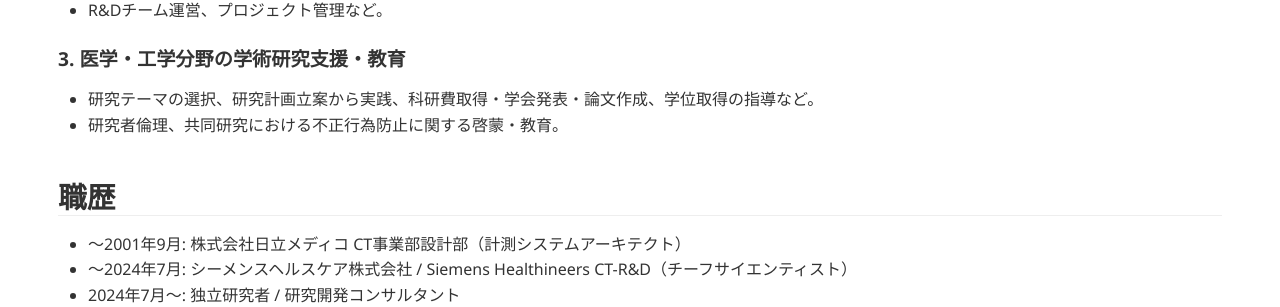
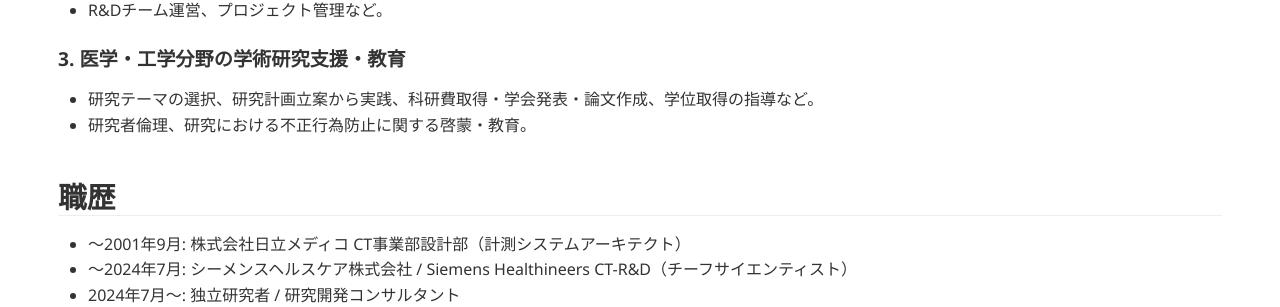
Before and after one commit to tnitoh/tnitoh.github.io, a Jekyll site: the page built from index.md, in a window 1280 px wide. Shown: the part 1267-1574 px from the top of the page. Built offline with Jekyll 4.4.1, drawn with Linux system fonts in a browser that asks for light colours; Markdown is read by kramdown in place of the engine named in the settings.

Commit message:
Update index.md

```diff
--- a/index.md
+++ b/index.md
@@ -53,7 +53,7 @@
 
 ### 3. 医学・工学分野の学術研究支援・教育
 - 研究テーマの選択、研究計画立案から実践、科研費取得・学会発表・論文作成、学位取得の指導など。
-- 研究者倫理、共同研究における不正行為防止に関する啓蒙・教育。
+- 研究者倫理、研究における不正行為防止に関する啓蒙・教育。
 
 ## 職歴
 - 〜2001年9月: 株式会社日立メディコ CT事業部設計部（計測システムアーキテクト）
```
